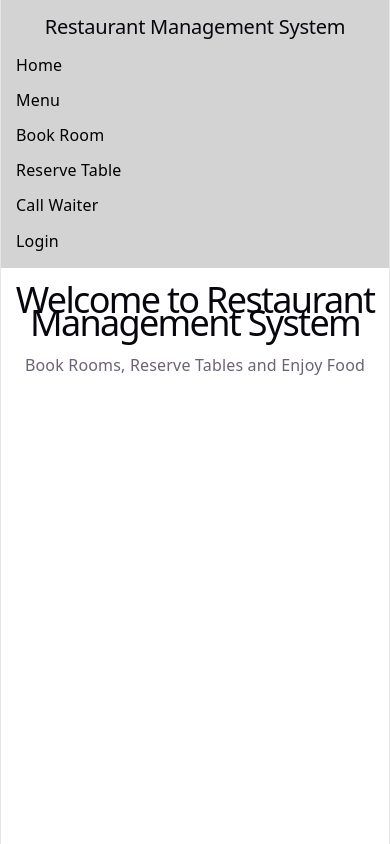
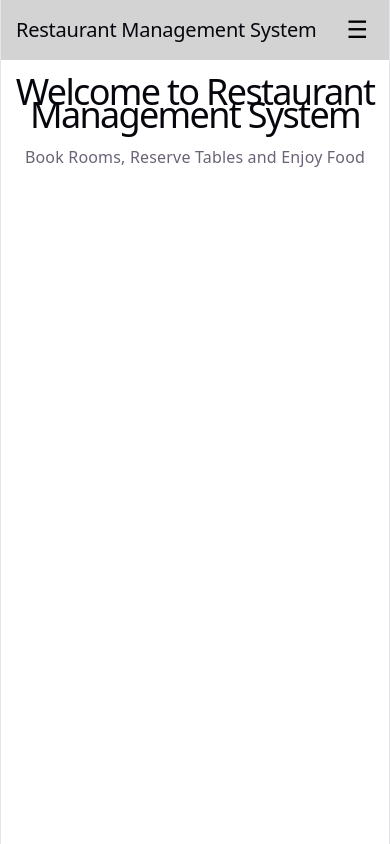
Before and after one commit to girish200097/restaurant-management-system, a React (Vite) app in the folder frontend/: page / in a window 390 px wide. Built offline with nearby package versions, Linux system fonts and the light colour scheme.

Commit message:
Add responsive mobile navigation

```diff
--- a/frontend/src/components/Navbar.css
+++ b/frontend/src/components/Navbar.css
@@ -3,37 +3,62 @@ nav {
   background-color: lightgray;
 }
 
-nav h2 {
-  margin: 0 0 15px;
+.navbar-header {
+  display: flex;
+  align-items: center;
+  justify-content: space-between;
 }
 
-nav ul {
+.navbar-header h2 {
+  margin: 0;
+}
+
+.nav-links {
   display: flex;
   align-items: center;
   gap: 20px;
   list-style: none;
   padding: 0;
-  margin: 0;
+  margin: 15px 0 0;
 }
 
-nav a {
+.nav-links a {
   text-decoration: none;
   color: black;
 }
 
-nav button {
+.nav-links button {
+  cursor: pointer;
   padding: 6px 12px;
+}
+
+.menu-toggle {
+  display: none;
+  font-size: 24px;
+  border: none;
+  background: none;
   cursor: pointer;
 }
 
+/* Mobile */
 @media (max-width: 768px) {
   nav {
     padding: 15px;
   }
 
-  nav ul {
+  .menu-toggle {
+    display: block;
+  }
+
+  .nav-links {
+    display: none;
     flex-direction: column;
     align-items: flex-start;
     gap: 12px;
+    margin-top: 15px;
+  }
+
+  .nav-links.active {
+    display: flex;
   }
 }
--- a/frontend/src/components/Navbar.jsx
+++ b/frontend/src/components/Navbar.jsx
@@ -1,45 +1,79 @@
 import "./Navbar.css";
 import { Link, useNavigate } from "react-router-dom";
-import { useContext } from "react";
+import { useContext, useState } from "react";
 import { AuthContext } from "../context/AuthContext";
+
 function Navbar() {
   const navigate = useNavigate();
   const { isLoggedIn, setIsLoggedIn } = useContext(AuthContext);
+  const [isMenuOpen, setIsMenuOpen] = useState(false);
+
+  const closeMenu = () => {
+    setIsMenuOpen(false);
+  };
+
+  const handleLogout = () => {
+    localStorage.removeItem("token");
+    setIsLoggedIn(false);
+    setIsMenuOpen(false);
+    navigate("/");
+  };
+
   return (
     <nav>
-      <h2>Restaurant Management System</h2>
+      <div className="navbar-header">
+        <h2>Restaurant Management System</h2>
 
-      <ul>
+        <button
+          className="menu-toggle"
+          onClick={() => setIsMenuOpen(!isMenuOpen)}
+        >
+          ☰
+        </button>
+      </div>
+
+      <ul className={isMenuOpen ? "nav-links active" : "nav-links"}>
         <li>
-          <Link to="/">Home</Link>
+          <Link to="/" onClick={closeMenu}>
+            Home
+          </Link>
         </li>
+
         <li>
-          <Link to="/menu">Menu</Link>
+          <Link to="/menu" onClick={closeMenu}>
+            Menu
+          </Link>
         </li>
+
         <li>
-  <Link to="/room-booking">Book Room</Link>
-</li>
+          <Link to="/room-booking" onClick={closeMenu}>
+            Book Room
+          </Link>
+        </li>
+
         <li>
-  <Link to="/table-reservation">Reserve Table</Link>
-</li>
+          <Link to="/table-reservation" onClick={closeMenu}>
+            Reserve Table
+          </Link>
+        </li>
+
         <li>
-  <Link to="/call-waiter">Call Waiter</Link>
-</li>
+          <Link to="/call-waiter" onClick={closeMenu}>
+            Call Waiter
+          </Link>
+        </li>
+
         {isLoggedIn ? (
           <li>
-            <button
-              onClick={() => {
-                localStorage.removeItem("token");
-                setIsLoggedIn(false);
-                navigate("/");
-              }}
-            >
+            <button onClick={handleLogout}>
               Logout
             </button>
           </li>
         ) : (
           <li>
-            <Link to="/login">Login</Link>
+            <Link to="/login" onClick={closeMenu}>
+              Login
+            </Link>
           </li>
         )}
       </ul>
```
